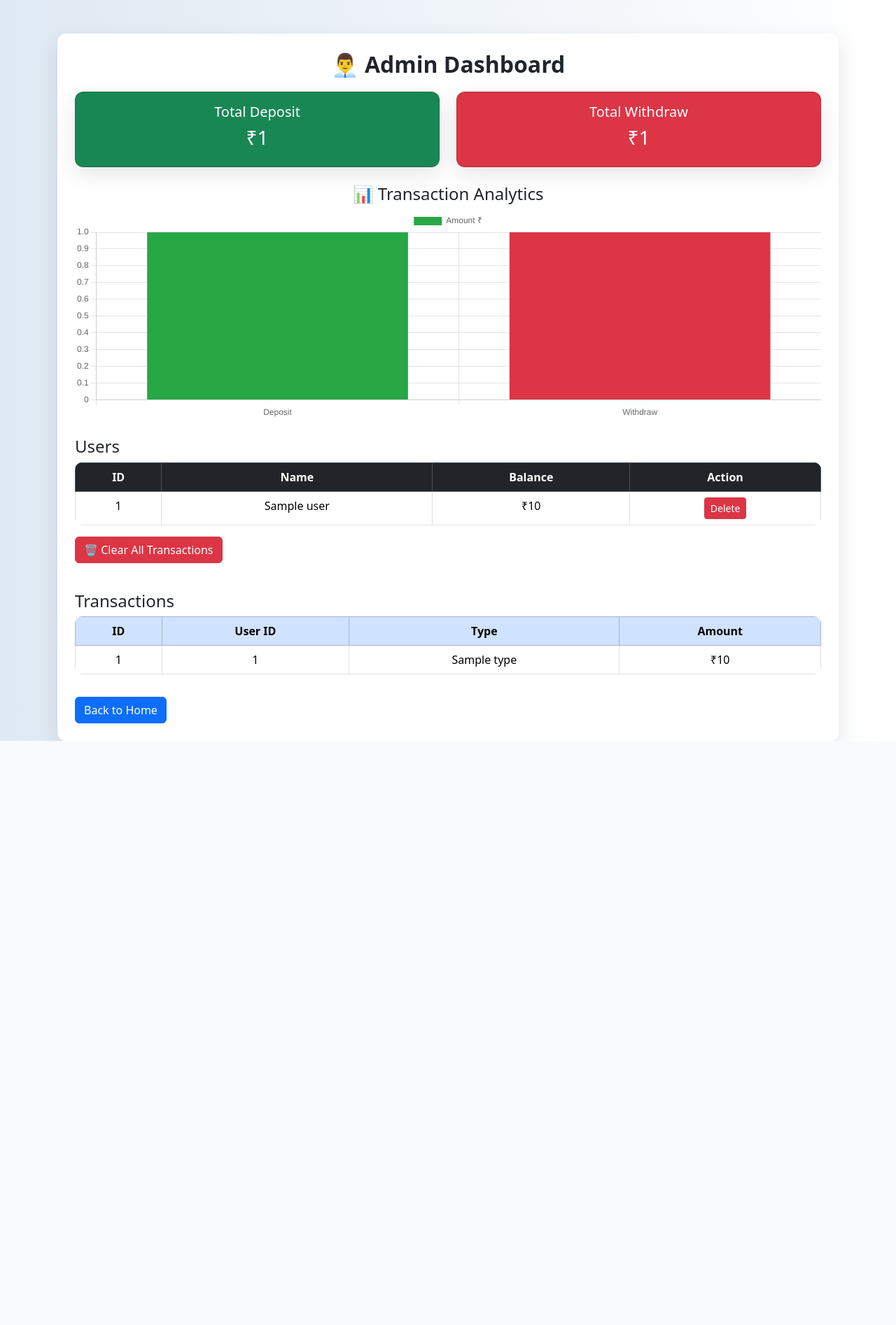
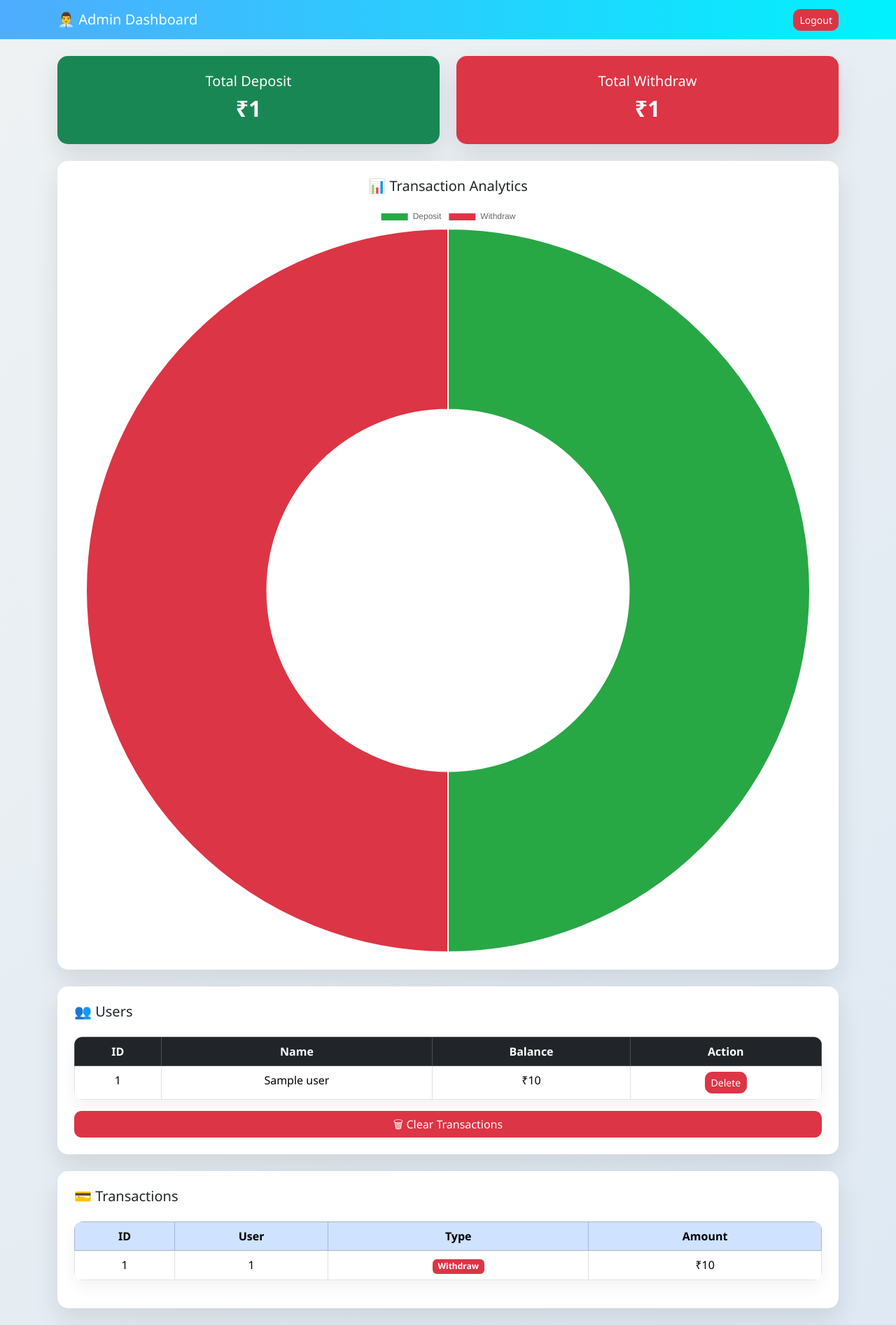
Before and after one commit to eswar-sai-2/small_atm_project, a Flask app: template templates/admin_dashboard.html in a window 1280 px wide. Shown: the whole page at 70% size. Before the commit the page ends 1059 px from the top, so only its background shows below. Run offline with Flask 3, Linux system fonts and the light colour scheme; the template is opened without the code that fills it: most values are stand-ins (such as "Sample title", 1, 10 or a date in 2020); parts of the project's set-up code (start-up, migrations or seed data) failed here and were passed over.

Commit message:
Add files via upload

```diff
--- a/templates/admin_dashboard.html
+++ b/templates/admin_dashboard.html
@@ -3,82 +3,100 @@
 
 <head>
 <meta name="viewport" content="width=device-width, initial-scale=1">
-<title>Admin Panel</title>
+<title>Admin Dashboard</title>
 
 <link href="https://cdn.jsdelivr.net/npm/bootstrap@5.3.2/dist/css/bootstrap.min.css" rel="stylesheet">
 
 <style>
+
 body{
-background: linear-gradient(to right,#dfe9f3,#ffffff);
+background: linear-gradient(135deg,#eef2f3,#dfe9f3);
+font-family: 'Segoe UI', sans-serif;
 }
 
-.admin-card{
-padding:25px;
-background:white;
-border-radius:12px;
-box-shadow:0 10px 30px rgba(0,0,0,0.1);
+/* Navbar */
+.navbar{
+background: linear-gradient(90deg,#4facfe,#00f2fe);
 }
 
+/* Cards */
 .card{
-border-radius:12px;
-box-shadow:0 10px 30px rgba(0,0,0,0.1);
+border:none;
+border-radius:15px;
+box-shadow:0 15px 35px rgba(0,0,0,0.1);
 transition:0.3s;
 }
 
 .card:hover{
-transform:translateY(-5px);
+transform:translateY(-8px);
+}
+
+/* Tables */
+.table{
+border-radius:12px;
+overflow:hidden;
+box-shadow:0 10px 25px rgba(0,0,0,0.05);
+}
+
+table tbody tr:hover{
+background:#f1f7ff;
+}
+
+/* Buttons */
+.btn{
+border-radius:10px;
 }
 
 h2{
 font-weight:bold;
-text-align:center;
-margin-bottom:20px;
 }
 
-.table{
-border-radius:10px;
-overflow:hidden;
-}
 </style>
 
 </head>
 
 <body>
 
-<div class="container mt-5">
+<!-- 🔥 NAVBAR -->
+<nav class="navbar navbar-dark">
+<div class="container">
+<span class="navbar-brand">👨‍💼 Admin Dashboard</span>
+<a href="/admin/logout" class="btn btn-danger btn-sm">Logout</a>
+</div>
+</nav>
 
-<div class="admin-card">
+<div class="container mt-4">
 
-<h2>👨‍💼 Admin Dashboard</h2>
-
-<!-- ✅ SUMMARY CARDS -->
+<!-- 🔥 SUMMARY CARDS -->
 <div class="row text-center mb-4">
 
 <div class="col-md-6">
-<div class="card p-3 bg-success text-white">
+<div class="card p-4 bg-success text-white">
 <h5>Total Deposit</h5>
-<h3>₹{{ total_deposit }}</h3>
+<h2>₹{{ total_deposit }}</h2>
 </div>
 </div>
 
 <div class="col-md-6">
-<div class="card p-3 bg-danger text-white">
+<div class="card p-4 bg-danger text-white">
 <h5>Total Withdraw</h5>
-<h3>₹{{ total_withdraw }}</h3>
+<h2>₹{{ total_withdraw }}</h2>
 </div>
 </div>
 
 </div>
 
-<!-- ✅ CHART -->
-<h4 class="mt-4 text-center">📊 Transaction Analytics</h4>
+<!-- 📊 CHART -->
+<div class="card p-4 mb-4">
+<h5 class="text-center mb-3">📊 Transaction Analytics</h5>
+<canvas id="myChart"></canvas>
+</div>
 
-<canvas id="myChart" style="max-height:300px;"></canvas>
+<!-- USERS -->
+<div class="card p-4 mb-4">
+<h5>👥 Users</h5>
 
-<!-- USERS TABLE -->
-<h4 class="mt-4">Users</h4>
-
-<table class="table table-bordered text-center">
+<table class="table table-bordered text-center mt-3">
 <thead class="table-dark">
 <tr>
 <th>ID</th>
@@ -95,30 +113,30 @@ overflow:hidden;
 <td>{{ u.name }}</td>
 <td>₹{{ u.balance }}</td>
 <td>
-<a href="/admin/delete_user/{{ u.id }}" class="btn btn-danger btn-sm">
-Delete
-</a>
+<a href="/admin/delete_user/{{ u.id }}" class="btn btn-danger btn-sm">Delete</a>
 </td>
 </tr>
 {% endfor %}
 </tbody>
 </table>
 
-<!-- CLEAR HISTORY -->
 <a href="/admin/clear_history"
-   class="btn btn-danger mb-3"
-   onclick="return confirm('Are you sure to delete all transaction history?')">
-🗑 Clear All Transactions
+class="btn btn-danger"
+onclick="return confirm('Delete all transactions?')">
+🗑 Clear Transactions
 </a>
 
-<!-- TRANSACTIONS TABLE -->
-<h4 class="mt-4">Transactions</h4>
+</div>
 
-<table class="table table-bordered text-center">
+<!-- TRANSACTIONS -->
+<div class="card p-4 mb-4">
+<h5>💳 Transactions</h5>
+
+<table class="table table-bordered text-center mt-3">
 <thead class="table-primary">
 <tr>
 <th>ID</th>
-<th>User ID</th>
+<th>User</th>
 <th>Type</th>
 <th>Amount</th>
 </tr>
@@ -129,20 +147,24 @@ Delete
 <tr>
 <td>{{ t.id }}</td>
 <td>{{ t.user_id }}</td>
-<td>{{ t.type }}</td>
+<td>
+{% if t.type == "Deposit" %}
+<span class="badge bg-success">Deposit</span>
+{% else %}
+<span class="badge bg-danger">Withdraw</span>
+{% endif %}
+</td>
 <td>₹{{ t.amount }}</td>
 </tr>
 {% endfor %}
 </tbody>
 </table>
 
-<a href="/" class="btn btn-primary mt-3">Back to Home</a>
-
 </div>
 
 </div>
 
-<!-- ✅ CHART SCRIPT (VERY IMPORTANT) -->
+<!-- 📊 CHART SCRIPT -->
 <script src="https://cdn.jsdelivr.net/npm/chart.js"></script>
 
 <script>
@@ -152,22 +174,13 @@ const withdraw = Number("{{ total_withdraw | default(0) }}");
 const ctx = document.getElementById('myChart').getContext('2d');
 
 new Chart(ctx, {
-    type: 'bar',
+    type: 'doughnut',
     data: {
         labels: ['Deposit', 'Withdraw'],
         datasets: [{
-            label: 'Amount ₹',
             data: [deposit, withdraw],
-            backgroundColor: ['#28a745', '#dc3545']
+            backgroundColor: ['#28a745','#dc3545']
         }]
-    },
-    options: {
-        responsive: true,
-        scales: {
-            y: {
-                beginAtZero: true
-            }
-        }
     }
 });
 </script>
```
